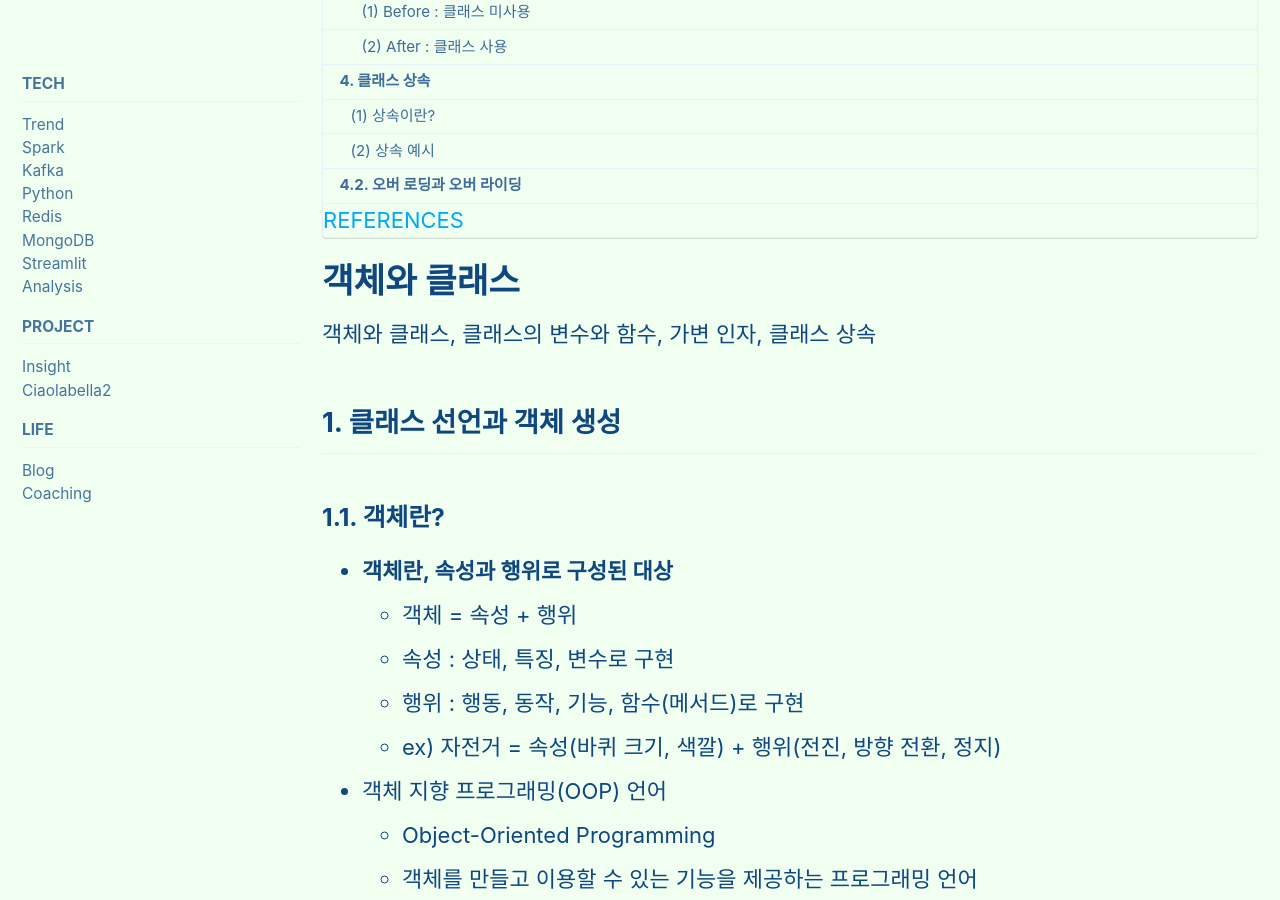
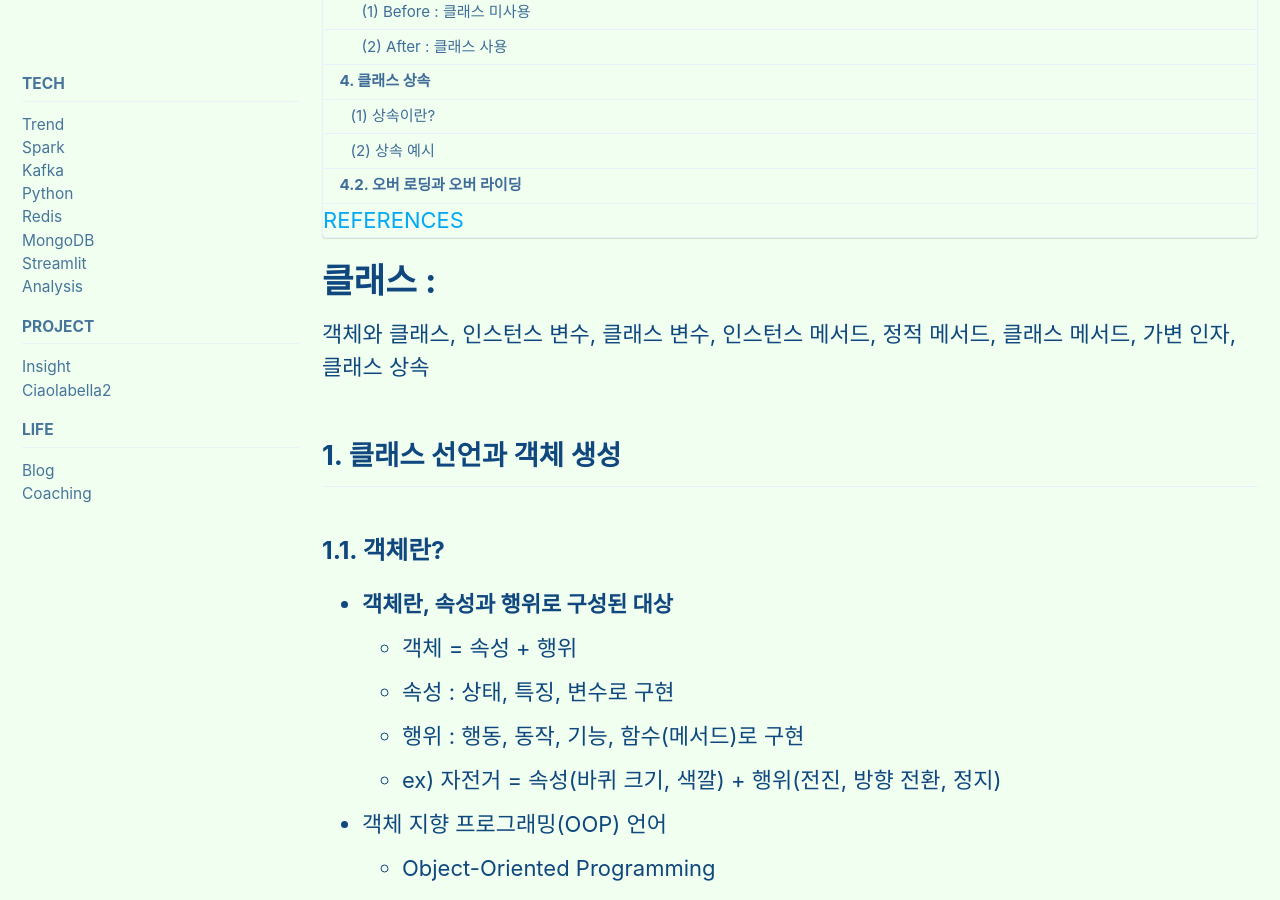
Before and after one commit to hanalog/hanalog.github.io, a Jekyll site: the page built from _posts/2023-08-30-python-04.md, in a window 1280 px wide and 900 px high, scrolled down 1009 px. Built offline with Jekyll 4.4.1, drawn with Linux system fonts in a browser that asks for light colours; cached includes are drawn as plain includes; some web fonts are replaced.

Commit message:
Upload python 04 post

```diff
--- a/_posts/2023-08-30-python-04.md
+++ b/_posts/2023-08-30-python-04.md
@@ -12,8 +12,8 @@ toc_icon: "list-ul"
 classes : wide
 ---
 
-# 객체와 클래스
-객체와 클래스, 클래스의 변수와 함수, 가변 인자, 클래스 상속
+# 클래스 :
+객체와 클래스, 인스턴스 변수, 클래스 변수, 인스턴스 메서드, 정적 메서드, 클래스 메서드, 가변 인자, 클래스 상속
 
 
 
```
